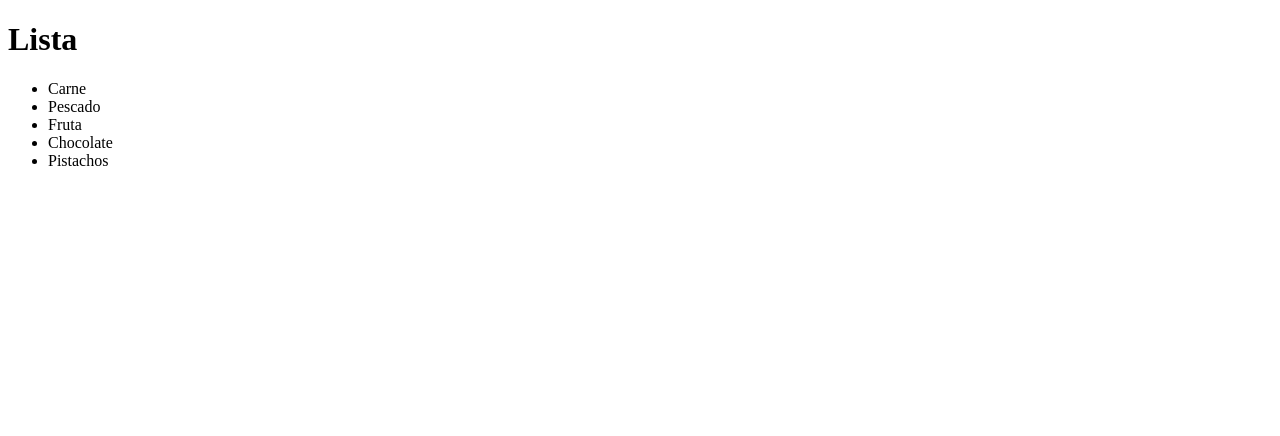
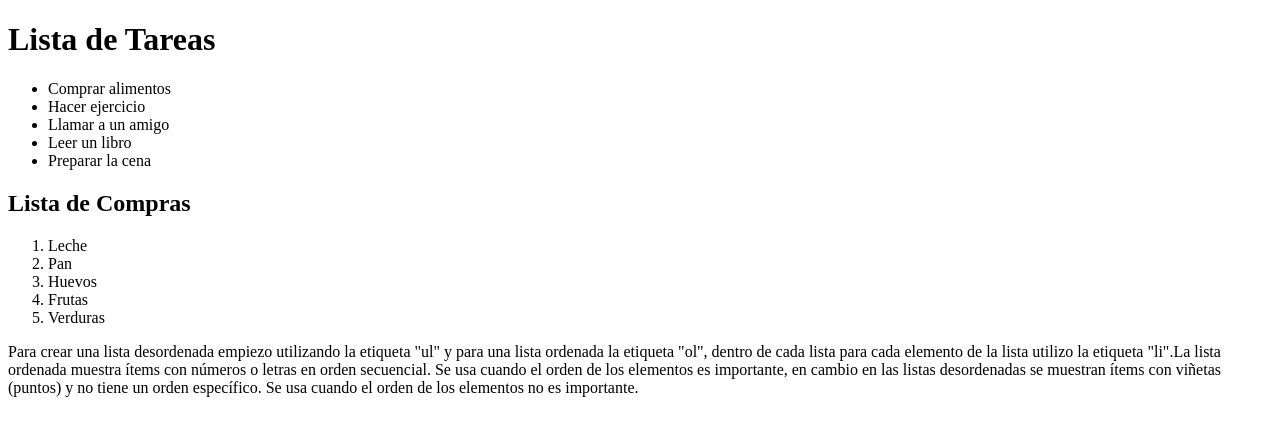
Before and after one commit to Carlavas/HTML, a plain HTML site: page listas.html in a window 1280 px wide. Drawn offline with Linux system fonts and the light colour scheme.

Commit message:
Update listas.html

```diff
--- a/listas.html
+++ b/listas.html
@@ -3,16 +3,28 @@
 <head>
     <meta charset="UTF-8">
     <meta name="viewport" content="width=device-width, initial-scale=1.0">
-    <title>Lista Simple</title>
+    <title>Listas en HTML</title>
 </head>
 <body>
-    <h1>Lista </h1>
+    <h1>Lista de Tareas</h1>
     <ul>
-        <li>Carne</li>
-        <li>Pescado</li>
-        <li>Fruta</li>
-        <li>Chocolate</li>
-        <li>Pistachos</li>
+        <li>Comprar alimentos</li>
+        <li>Hacer ejercicio</li>
+        <li>Llamar a un amigo</li>
+        <li>Leer un libro</li>
+        <li>Preparar la cena</li>
     </ul>
+
+    <h2>Lista de Compras</h2>
+    <ol>
+        <li>Leche</li>
+        <li>Pan</li>
+        <li>Huevos</li>
+        <li>Frutas</li>
+        <li>Verduras</li>
+    </ol>
+    <p>Para crear una lista desordenada empiezo utilizando la etiqueta "ul" y para una lista ordenada la etiqueta "ol", dentro de cada lista para cada elemento de la lista utilizo la etiqueta "li".La lista ordenada
+        muestra ítems con números o letras en orden secuencial. Se usa cuando el orden de los elementos es importante, en cambio en las listas desordenadas se muestran ítems con viñetas (puntos)
+        y no tiene un orden específico. Se usa cuando el orden de los elementos no es importante.</p>
 </body>
 </html>
```
